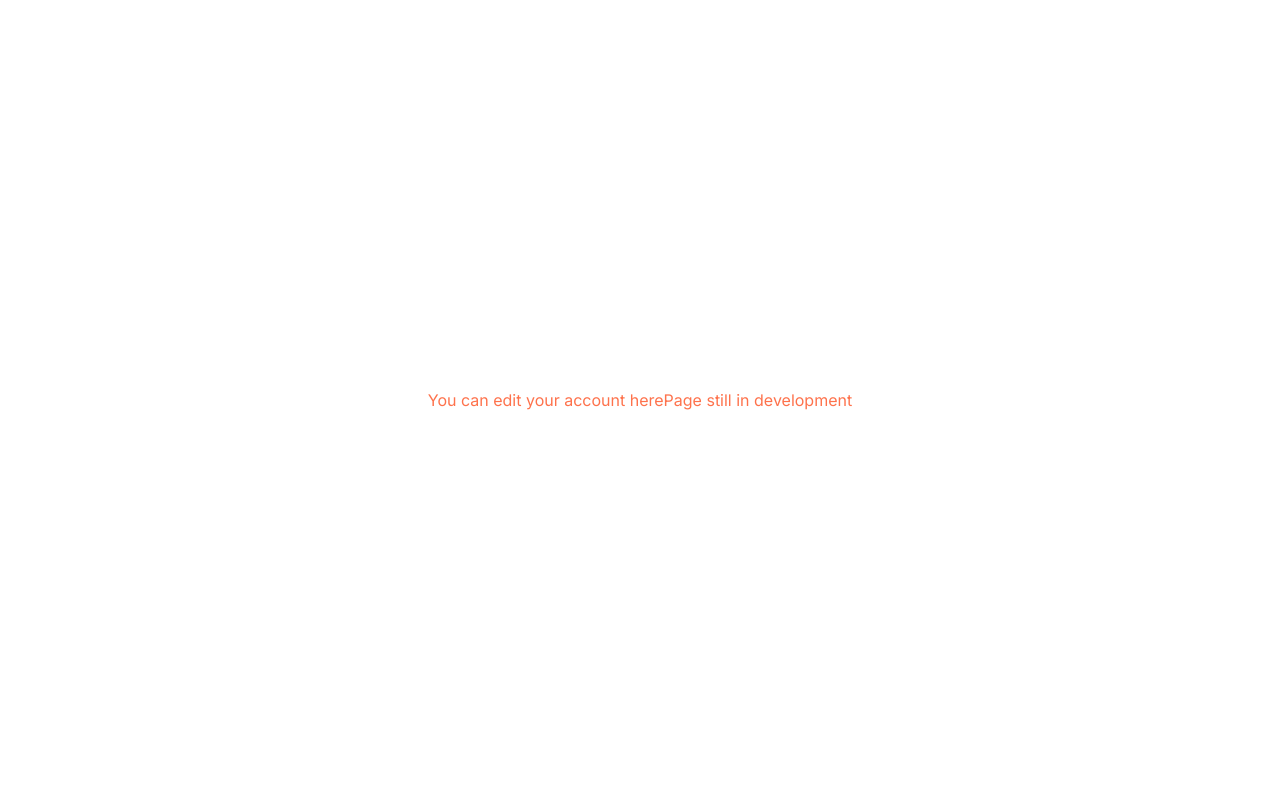
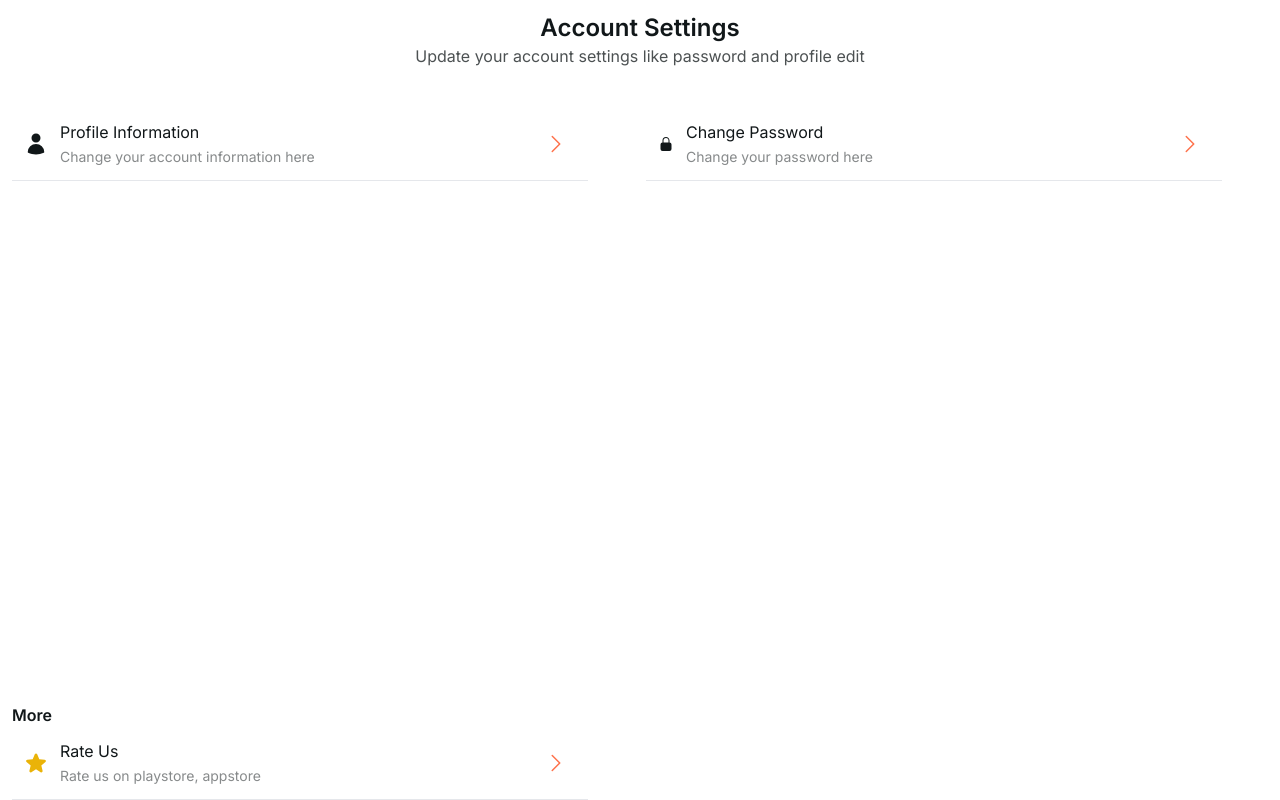
Before and after one commit to EsinShadrach/fudwud-web, a Next.js app: page /profile/edit in a window 1280 px wide. Built offline with nearby package versions, Linux system fonts and the light colour scheme; no server answers.

Commit message:
Edit page

```diff
--- a/app/profile/edit/page.tsx
+++ b/app/profile/edit/page.tsx
@@ -1,8 +1,80 @@
+import {
+  ChevronRightIcon,
+  LockClosedIcon,
+  StarIcon,
+  UserIcon,
+} from "@heroicons/react/24/solid";
+import Link from "next/link";
+import BgText from "~/utils/bg-text";
+
 export default async function EditProfilePage() {
   return (
-    <div className="flex items-center justify-center min-h-screen">
-      <div>You can edit your account here</div>
-      Page still in development
-    </div>
+    <section className="container flex flex-col min-h-screen p-3 pb-0 mx-auto">
+      <div className="text-center">
+        <h1 className="text-xl font-semibold sm:text-2xl">
+          <BgText>Account Settings</BgText>
+        </h1>
+        <div className="opacity-75">
+          <BgText>
+            Update your account settings like password and profile edit
+          </BgText>
+        </div>
+      </div>
+      <div className="flex flex-col mt-10 gap-3 md:flex-row">
+        <ActionTile
+          route="/profile/edit/profile-info"
+          subtitle="Change your account information here"
+          title="Profile Information"
+          icon={<UserIcon className="w-6 h-6" />}
+        />
+        <ActionTile
+          route="/profile/edit/password"
+          subtitle="Change your password here"
+          title="Change Password"
+          icon={<LockClosedIcon className="w-4 h-4" />}
+        />
+      </div>
+      <div className="mt-auto">
+        <div className="font-semibold">
+          <BgText>More</BgText>
+        </div>
+        <ActionTile
+          route="#"
+          title="Rate Us"
+          subtitle="Rate us on playstore, appstore"
+          icon={<StarIcon className="w-6 h-6 text-yellow-500" />}
+        />
+      </div>
+    </section>
   );
 }
+
+interface ActionTileInterface {
+  title: string;
+  subtitle: string;
+  route: string;
+  icon: JSX.Element;
+}
+
+function ActionTile({ route, subtitle, title, icon }: ActionTileInterface) {
+  return (
+    <Link href={route} className="w-full">
+      <div className="flex items-center w-full max-w-xl p-3 border-b hover:bg-gray-300/20 transition-all duration-300 gap-3 group border-inherit">
+        <BgText>{icon}</BgText>
+        <div>
+          <div>
+            <BgText>{title}</BgText>
+          </div>
+          <div className="opacity-50">
+            <small className="max-w-xs overflow-hidden text-xs sm:text-sm whitespace-nowrap">
+              <BgText>{subtitle}</BgText>
+            </small>
+          </div>
+        </div>
+        <div className="ml-auto transition-all duration-300 -translate-x-2 group-hover:translate-x-0">
+          <ChevronRightIcon className="w-6 h-6" />
+        </div>
+      </div>
+    </Link>
+  );
+}
--- a/tsconfig.json
+++ b/tsconfig.json
@@ -8,7 +8,7 @@
     "noEmit": true,
     "esModuleInterop": true,
     "module": "esnext",
-    "moduleResolution": "bundler",
+    "moduleResolution": "Node16",
     "resolveJsonModule": true,
     "isolatedModules": true,
     "jsx": "preserve",
```
Also changed, not shown: 1 other file (tests, documents, lock files or other folders).
